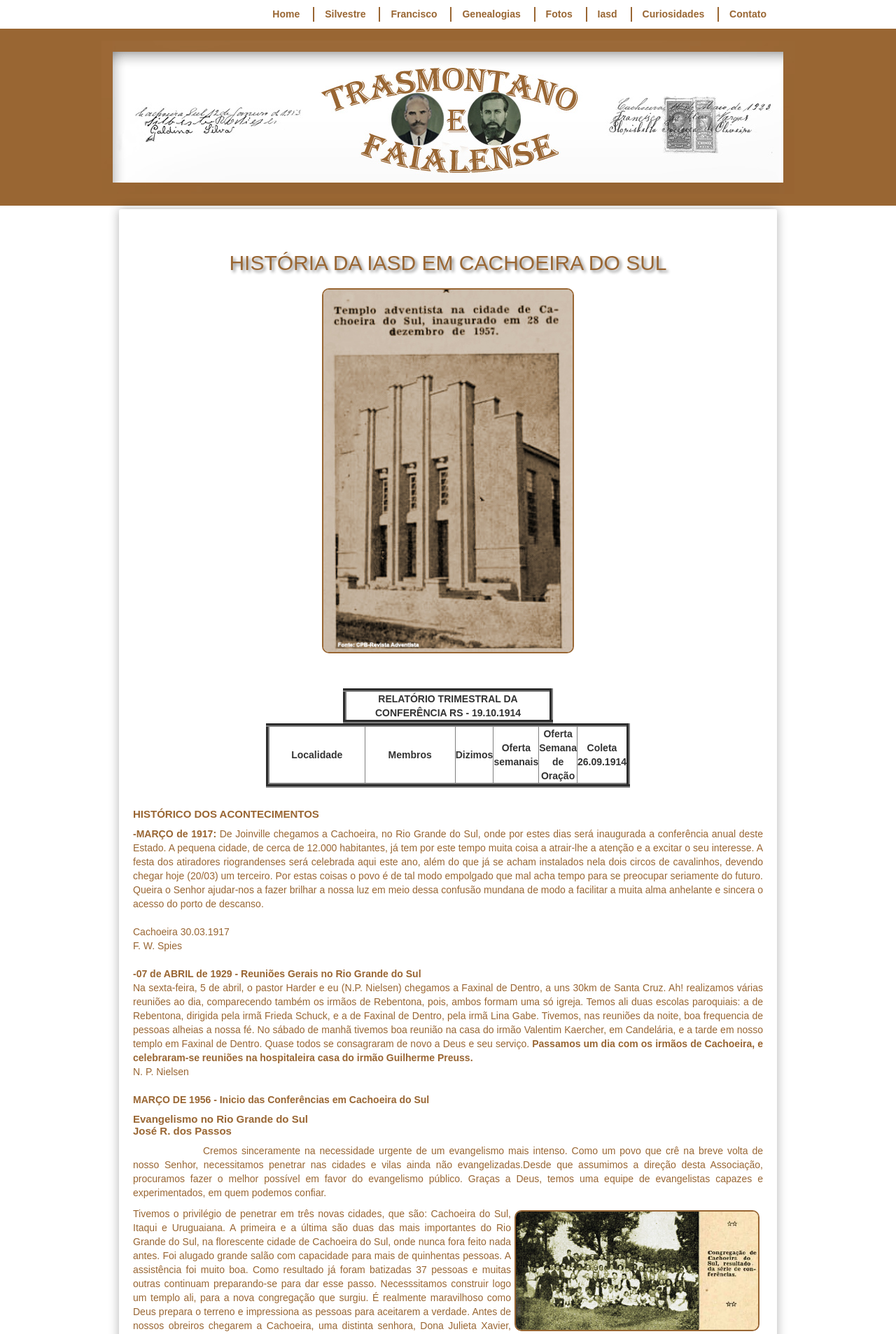
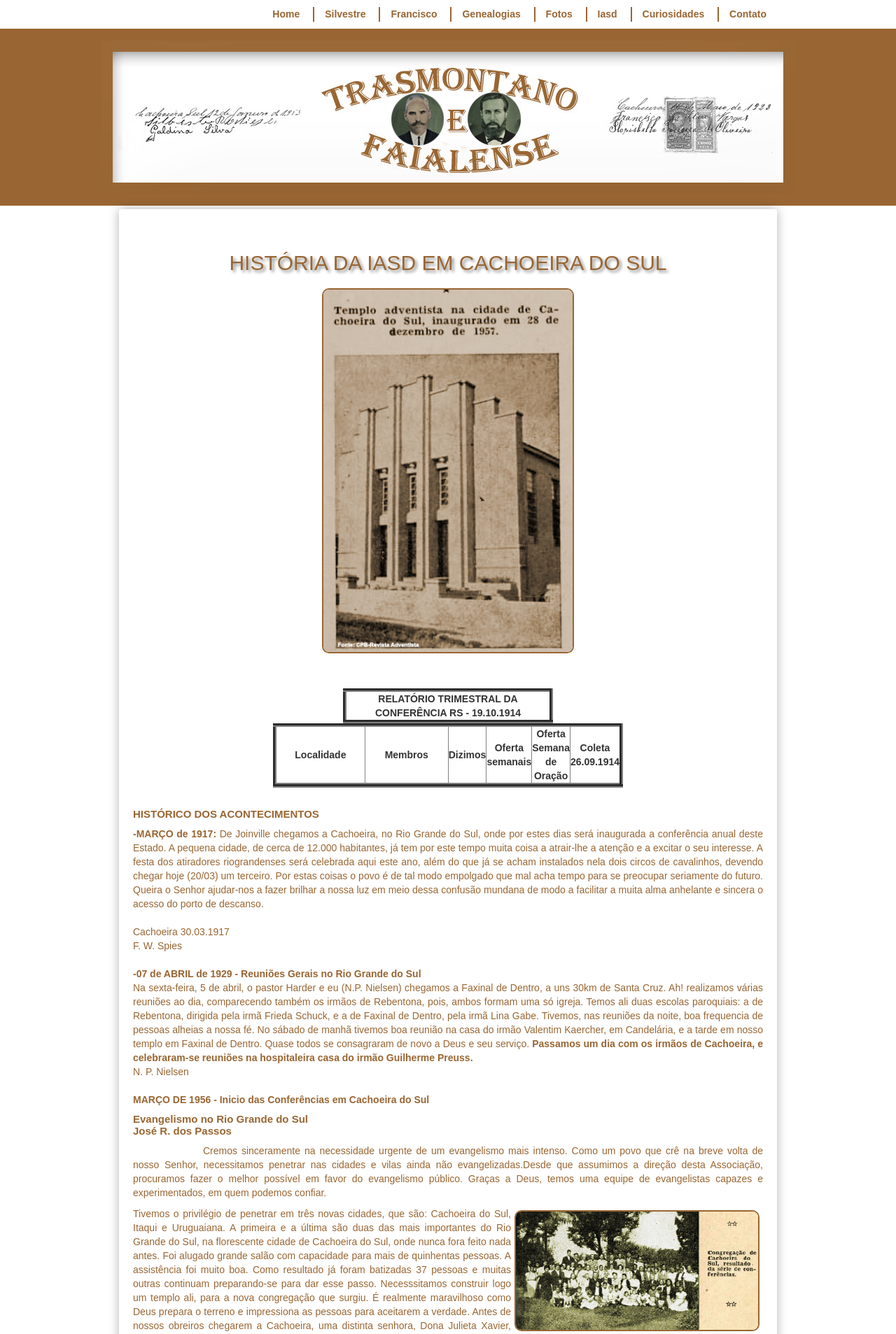
Before and after one commit to claudiovargas1955/claudiovargas1955.github.io, a Jekyll site: the page built from _pages/história-da-iasd-cachoeira.html, in a window 1280 px wide. Shown: the top 1907 px of the page at 70% size. Built offline with Jekyll 4.4.1, drawn with Linux system fonts in a browser that asks for light colours; some web fonts are replaced.

Commit message:
Update história-da-iasd-cachoeira.html

```diff
--- a/_pages/história-da-iasd-cachoeira.html
+++ b/_pages/história-da-iasd-cachoeira.html
@@ -124,10 +124,10 @@
          </tr>
 
 
-    <table border="5px" color="#ffffff" width="520px"  cellspacing="0px" cellpadding="0px">
+    <table border="5px" color="#ffffff" width="500px"  cellspacing="0px" cellpadding="0px">
          <tr>
            <td align="center" width="300px"><b>Localidade</b></td>
-           <td align="center" width="20px"><b>Membros</b></td>
+           <td align="center" width="10px"><b>Membros</b></td>
            <td align="center" width="50px"><b>Dizimos</b></td>
            <td align="center" width="50px"><b>Oferta semanais</b></td>
            <td align="center" width="50px"><b>Oferta Semana de Oração </b</td>
```
